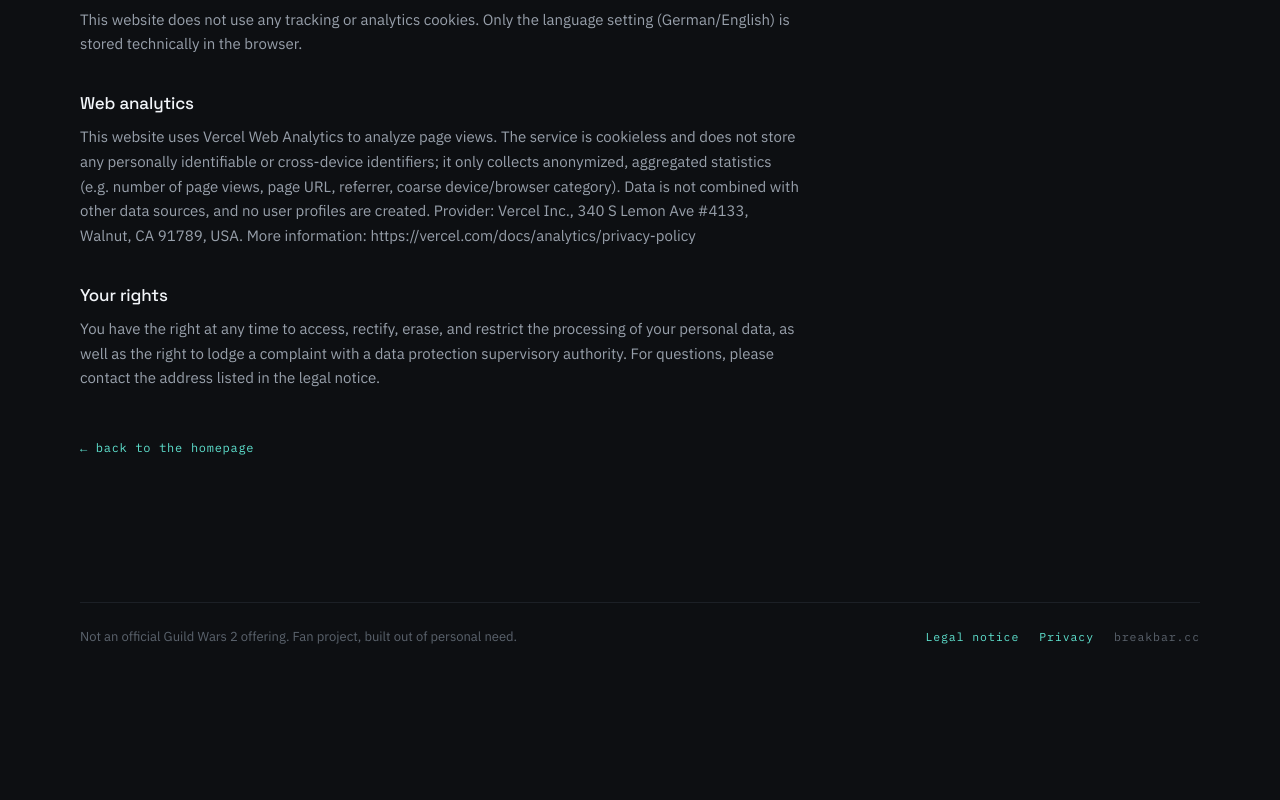
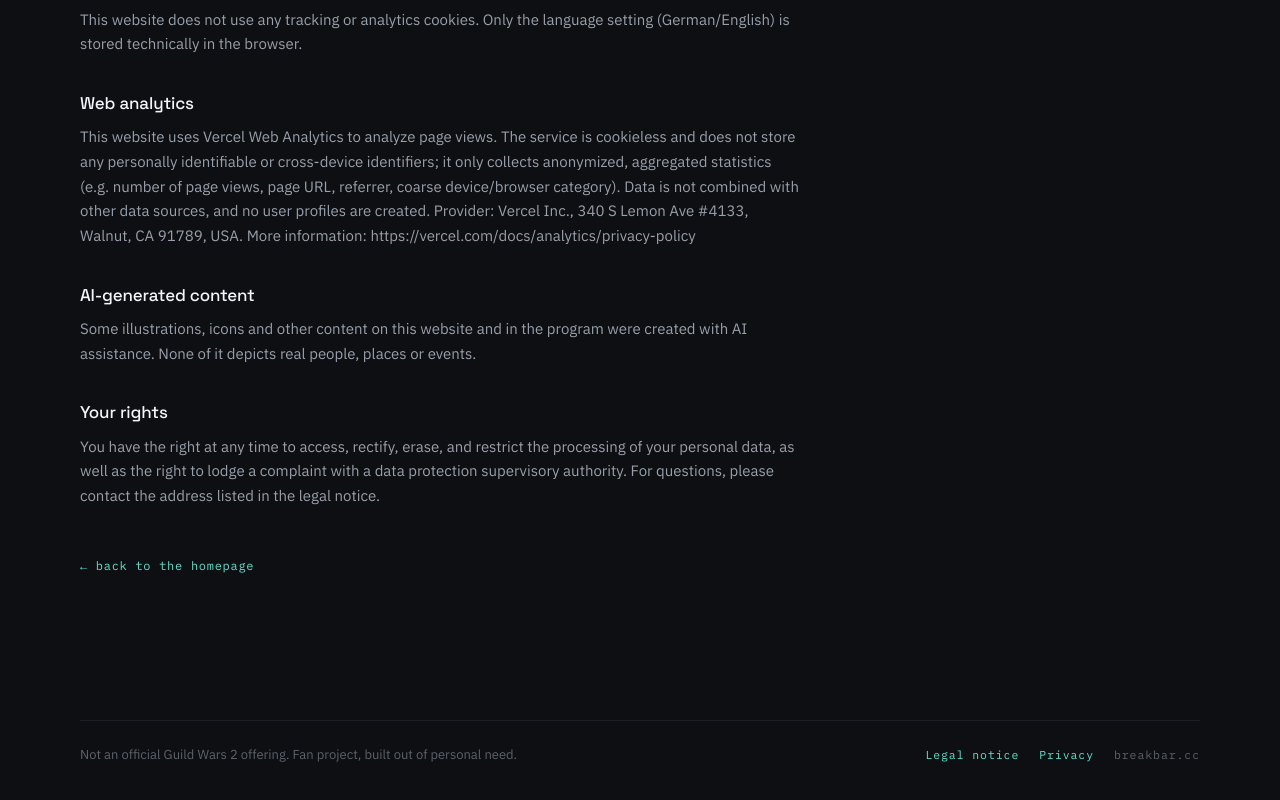
Before and after one commit to breakbarcc/website, a React (Vite) app: page /datenschutz in a window 1280 px wide. Shown: the part 708-1508 px from the top of the page. Before the commit the page ends 1451 px from the top, so only its background shows below. Built offline with nearby package versions, Linux system fonts and the light colour scheme; no server answers.

Commit message:
added ai content disclaimer to privacy policy

```diff
--- a/src/locales/de/translation.json
+++ b/src/locales/de/translation.json
@@ -38,6 +38,8 @@
       "cookiesText": "Diese Website setzt keine Tracking- oder Analyse-Cookies ein. Es wird lediglich die Spracheinstellung (Deutsch/Englisch) technisch notwendig im Browser gespeichert.",
       "sectionAnalytics": "Reichweitenmessung",
       "analyticsText": "Zur Analyse der Seitenaufrufe wird Vercel Web Analytics eingesetzt. Der Dienst arbeitet cookielos und speichert keine personenbezogenen oder geräteübergreifend wiedererkennbaren Kennungen; erfasst werden ausschließlich anonymisierte, aggregierte Statistiken (z. B. Anzahl Seitenaufrufe, aufgerufene URL, Referrer, grobe Geräte-/Browserkategorie). Eine Zusammenführung mit anderen Daten oder eine Profilbildung findet nicht statt. Anbieter: Vercel Inc., 340 S Lemon Ave #4133, Walnut, CA 91789, USA. Weitere Informationen: https://vercel.com/docs/analytics/privacy-policy",
+      "sectionAi": "KI-generierte Inhalte",
+      "aiText": "Einige Illustrationen, Icons und andere Inhalte auf dieser Website und im Programm wurden mit Unterstützung von KI erstellt. Keiner dieser Inhalte zeigt reale Personen, Orte oder Ereignisse.",
       "sectionRights": "Ihre Rechte",
       "rightsText": "Sie haben jederzeit das Recht auf Auskunft, Berichtigung, Löschung und Einschränkung der Verarbeitung Ihrer personenbezogenen Daten sowie ein Beschwerderecht bei einer Datenschutz-Aufsichtsbehörde. Bei Fragen wenden Sie sich an die im Impressum genannte Kontaktadresse."
     }
--- a/src/locales/en/translation.json
+++ b/src/locales/en/translation.json
@@ -38,6 +38,8 @@
       "cookiesText": "This website does not use any tracking or analytics cookies. Only the language setting (German/English) is stored technically in the browser.",
       "sectionAnalytics": "Web analytics",
       "analyticsText": "This website uses Vercel Web Analytics to analyze page views. The service is cookieless and does not store any personally identifiable or cross-device identifiers; it only collects anonymized, aggregated statistics (e.g. number of page views, page URL, referrer, coarse device/browser category). Data is not combined with other data sources, and no user profiles are created. Provider: Vercel Inc., 340 S Lemon Ave #4133, Walnut, CA 91789, USA. More information: https://vercel.com/docs/analytics/privacy-policy",
+      "sectionAi": "AI-generated content",
+      "aiText": "Some illustrations, icons and other content on this website and in the program were created with AI assistance. None of it depicts real people, places or events.",
       "sectionRights": "Your rights",
       "rightsText": "You have the right at any time to access, rectify, erase, and restrict the processing of your personal data, as well as the right to lodge a complaint with a data protection supervisory authority. For questions, please contact the address listed in the legal notice."
     }
--- a/src/pages/Datenschutz.tsx
+++ b/src/pages/Datenschutz.tsx
@@ -31,6 +31,10 @@ export function Datenschutz() {
         <p>{t("legal.datenschutz.analyticsText")}</p>
       </LegalSection>
 
+      <LegalSection heading={t("legal.datenschutz.sectionAi")}>
+        <p>{t("legal.datenschutz.aiText")}</p>
+      </LegalSection>
+
       <LegalSection heading={t("legal.datenschutz.sectionRights")}>
         <p>{t("legal.datenschutz.rightsText")}</p>
       </LegalSection>
```
